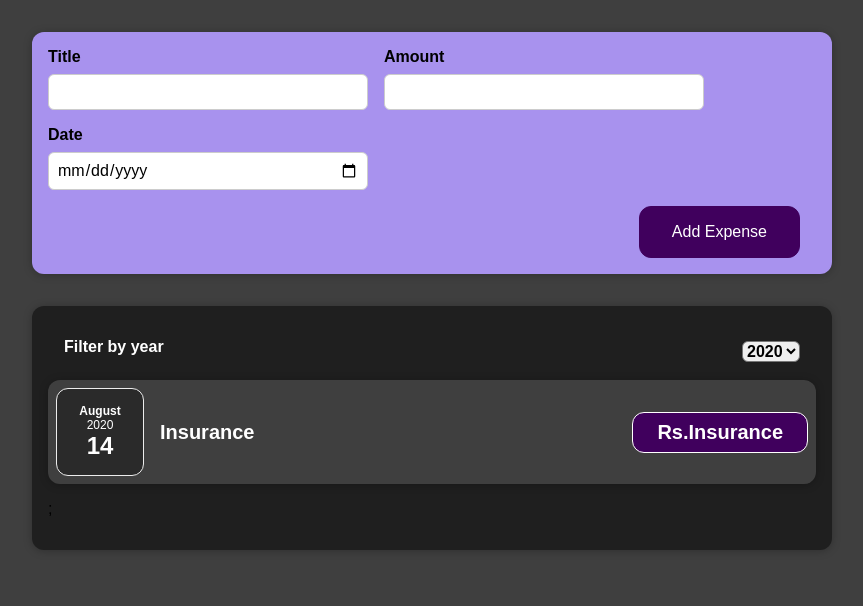
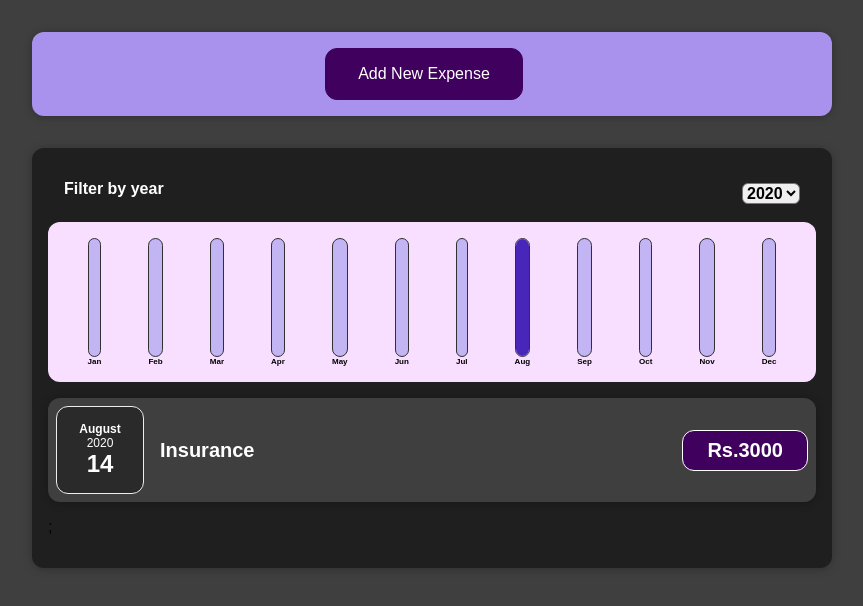
Before and after one commit to AbhijeetVashishtha/Learning-ReactJs, a React (Create React App) app: page / in a window 1280 px wide. Shown: the top 606 px of the page, without its empty margins (208-1071 px from the left). Built offline with nearby package versions, Linux system fonts and the light colour scheme.

Commit message:
Added Chart and Made it working

```diff
--- /dev/null
+++ b/src/components/Chart/Chart.css
@@ -0,0 +1,9 @@
+.chart{
+    padding: 1rem;
+    border-radius: 12px;
+    background-color: #f8dfff;
+    text-align: center;
+    display: flex;
+    justify-content: space-around;
+    height: 10rem;
+}
--- /dev/null
+++ b/src/components/Chart/Chart.js
@@ -0,0 +1,17 @@
+import ChartBar from './ChartBar';
+import './Chart.css';
+
+const Chart = (props) => {
+    const dataPointsValues = props.dataPoints.map(dataPoint => dataPoint.value);
+    const totalMaximum = Math.max(...dataPointsValues);
+
+    return (
+        <div className='chart'>
+            {props.dataPoints.map((dataPoint) => (
+                <ChartBar key={dataPoint.label} value={dataPoint.value} maxValue={totalMaximum} label={dataPoint.label} />
+            ))}
+        </div>
+    );
+}
+
+export default Chart;
--- /dev/null
+++ b/src/components/Chart/ChartBar.css
@@ -0,0 +1,30 @@
+.chart-bar{
+    height: 100%;
+    display: flex;
+    flex-direction: column;
+    align-items: center;
+}
+
+.chart-bar__inner{
+    height: 100%;
+    width: 100%;
+    border: 1px solid #313131;
+    border-radius: 12px;
+    background-color: #c3b4f3;
+    overflow: hidden;
+    display: flex;
+    flex-direction: column;
+    justify-content: flex-end;
+}
+
+.chart-bar__fill{
+    background-color: #4826b9;
+    width: 100%;
+    transition: all 0.3s ease-out;
+}
+
+.chart-bar__label{
+    font-weight: bold;
+    font-size: 0.5rem;
+    text-align: center;
+}
--- /dev/null
+++ b/src/components/Chart/ChartBar.js
@@ -0,0 +1,21 @@
+import './ChartBar.css';
+
+const ChartBar = (props) => {
+    let barFillHeight = '0%';
+
+    if(props.maxValue > 0)
+    {
+        barFillHeight = Math.round((props.value / props.maxValue) * 100) + '%';
+    }
+
+    return (
+        <div className='chart-bar'>
+            <div className='chart-bar__inner'>
+                <div className='chart-bar__fill' style={{height: barFillHeight}}></div>
+            </div>
+            <div className='chart-bar__label'>{props.label}</div>
+        </div>
+    );
+};
+
+export default ChartBar;
--- a/src/components/Expenses/ExpenseItem.js
+++ b/src/components/Expenses/ExpenseItem.js
@@ -1,5 +1,3 @@
-import { useState } from 'react';
-
 import './ExpenseItem.css';
 import ExpenseDate from './ExpenseDate';
 import Card from '../UI/Card';
--- a/src/components/Expenses/ExpenseList.js
+++ b/src/components/Expenses/ExpenseList.js
@@ -13,7 +13,7 @@
             <ExpenseItem
             key={expense.id}
             title={expense.title}
-            amount={expense.title}
+            amount={expense.amount}
             date={expense.date}
             />
         ))};
--- a/src/components/Expenses/Expenses.js
+++ b/src/components/Expenses/Expenses.js
@@ -3,6 +3,7 @@
 import "./Expenses.css";
 import ExpenseFilter from './ExpenseFilter';
 import ExpensesList from './ExpenseList';
+import ExpensesChart from './ExpensesChart';
 
 const Expenses = (props) => {
     const [filteredYear, setFilteredYear] = useState('2020');
@@ -16,6 +17,7 @@
     return (
         <Card className="expenses">
             <ExpenseFilter selected={filteredYear} onChangeFilter={filterChangeHandler}></ExpenseFilter>
+            <ExpensesChart expenses={filteredExpenses} />
             <ExpensesList items={filteredExpenses} />
         </Card>
     );
--- /dev/null
+++ b/src/components/Expenses/ExpensesChart.js
@@ -0,0 +1,30 @@
+import Chart from '../Chart/Chart';
+
+const ExpensesChart = (props) => {
+    const ChartDataPoints = [
+        {label: 'Jan', value: 0},
+        {label: 'Feb', value: 0},
+        {label: 'Mar', value: 0},
+        {label: 'Apr', value: 0},
+        {label: 'May', value: 0},
+        {label: 'Jun', value: 0},
+        {label: 'Jul', value: 0},
+        {label: 'Aug', value: 0},
+        {label: 'Sep', value: 0},
+        {label: 'Oct', value: 0},
+        {label: 'Nov', value: 0},
+        {label: 'Dec', value: 0},
+    ];
+
+    for(const expense of props.expenses)
+    {
+        const expenseMonth = expense.date.getMonth();
+        ChartDataPoints[expenseMonth].value += expense.amount;
+    }
+
+    return (
+        <Chart dataPoints={ChartDataPoints} />
+    );
+}
+
+export default ExpensesChart;
--- a/src/components/NewExpense/ExpenseForm.js
+++ b/src/components/NewExpense/ExpenseForm.js
@@ -67,6 +67,7 @@
                 </div>
             </div>
             <div className="new-expense__actions">
+                <button type="button" onClick={props.onCancel}>Cancel</button>
                 <button type="submit">Add Expense</button>
             </div>
         </form>
--- a/src/components/NewExpense/NewExpense.js
+++ b/src/components/NewExpense/NewExpense.js
@@ -1,18 +1,32 @@
+import {useState} from 'react';
+
 import "./NewExpense.css";
 import ExpenseForm from "./ExpenseForm";
 
 const NewExpense = (props) => {
+    const [isEditing, setIsEditing] = useState(false);
+
     const saveExpenseDataHandler = (enteredExpenseData) => {
         const expenseData = {
             ...enteredExpenseData,
             id: Math.random().toString()
         };
         props.onAddExpense(expenseData);
+        setIsEditing(false);
+    }
+
+    const startEditingHandler = () => {
+        setIsEditing(true);
+    }
+
+    const stopEditingHandler = () => {
+        setIsEditing(false);
     }
 
     return (
         <div className="new-expense">
-            <ExpenseForm onSaveExpenseData={saveExpenseDataHandler} />
+            {!isEditing && <button onClick={startEditingHandler} >Add New Expense</button>}
+            {isEditing && <ExpenseForm onSaveExpenseData={saveExpenseDataHandler} onCancel={stopEditingHandler} />}
         </div>
     );
 }
```
